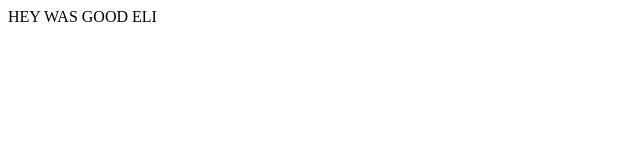
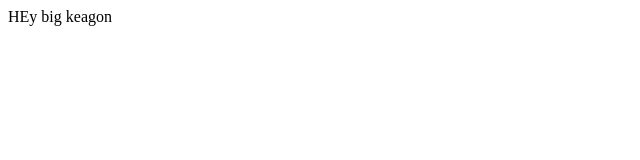
Before and after one commit to TheAwesomeAnthony10/asdfghj, a plain HTML site: page index.html in a window 1280 px wide. Shown: the full height of the page, 0-640 px from the left. Drawn offline with Linux system fonts and the light colour scheme.

Commit message:
Update index.html

```diff
--- a/index.html
+++ b/index.html
@@ -1,5 +1,5 @@
 <HTML>
 <BODY>
-HEY WAS GOOD ELI
+HEy big keagon
 <BODY/>
 <HTML/>
```
